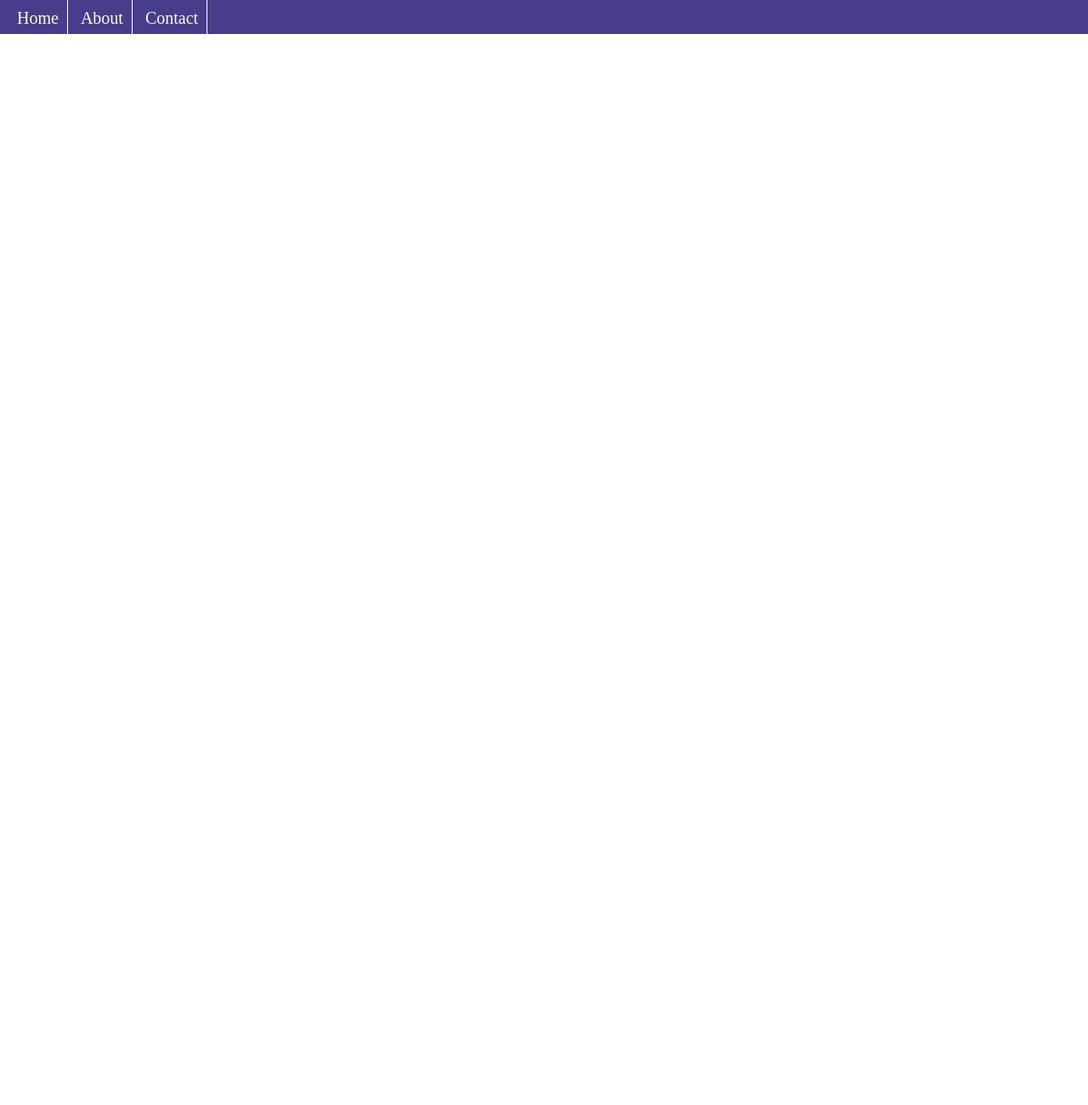
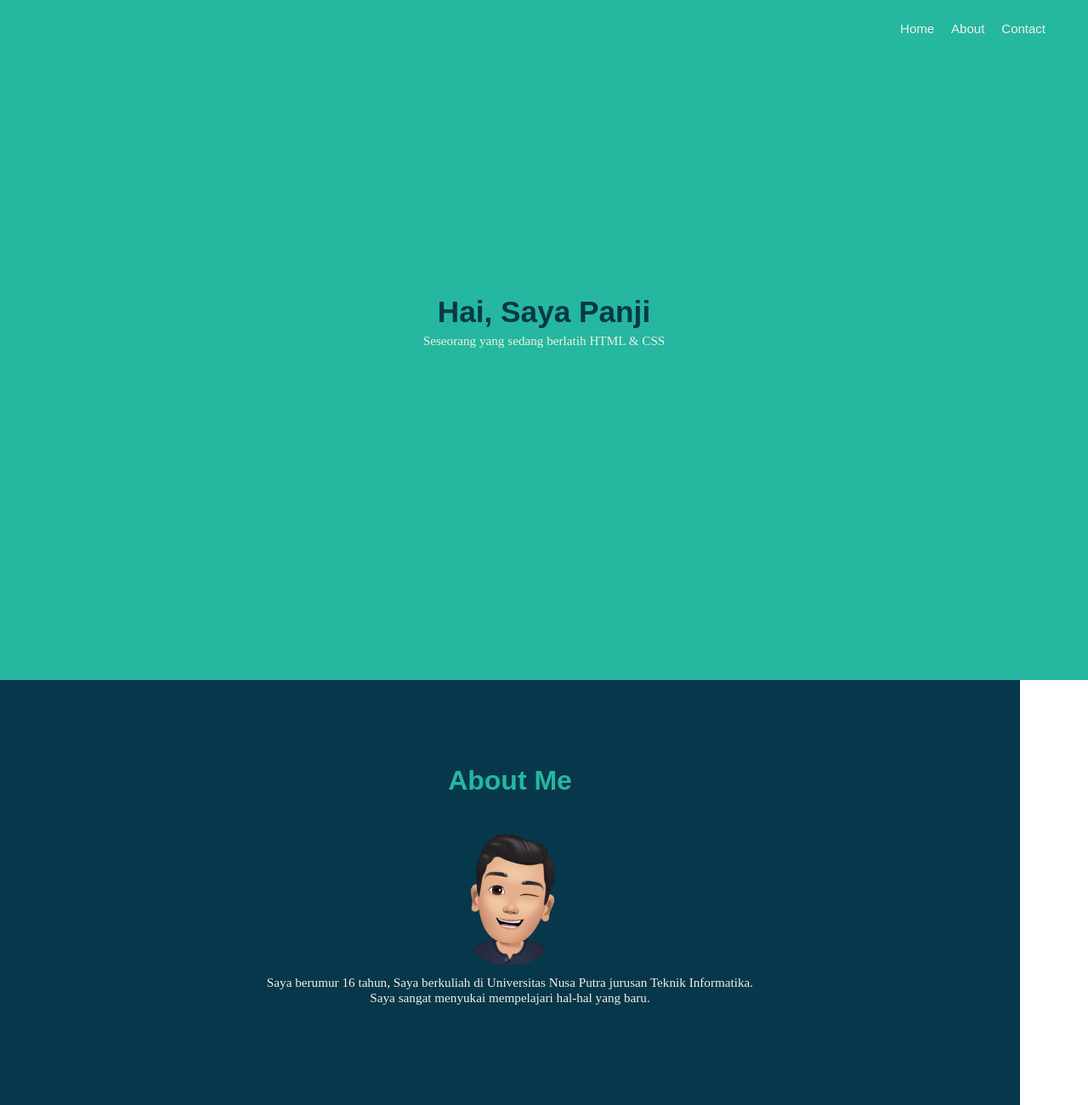
Before and after one commit to pnjia/latihanForMe, a website: page index.html in a window 1280 px wide. Shown: the top 1300 px of the page at 85% size. Before the commit the page ends 800 px from the top, so only its background shows below. Drawn offline with Linux system fonts and the light colour scheme.

Commit message:
berubah menjadi web portfolio

```diff
--- a/index.html
+++ b/index.html
@@ -8,12 +8,31 @@
     <link rel="stylesheet" href="styles.css" />
   </head>
   <body>
-    <div class="bar">
-      <ul>
-        <li><a href="#">Home</a></li>
-        <li><a href="#">About</a></li>
-        <li><a href="#">Contact</a></li>
-      </ul>
-    </div>
+    <header class="header">
+      <div class="navbar">
+        <ul class="menu">
+          <li><a href="#home">Home</a></li>
+          <li><a href="#about">About</a></li>
+          <li><a href="#">Contact</a></li>
+        </ul>
+      </div>
+      <div class="home" id="home">
+        <div class="nama container">
+          <h1>Hai, Saya Panji</h1>
+          <p>Seseorang yang sedang berlatih HTML & CSS</p>
+        </div>
+      </div>
+    </header>
+    <section class="about container" id="about">
+      <div class="penjelasan">
+        <div>
+          <h1>About Me</h1>
+        </div>
+        <img src="img/fbavatar.png" alt="avatar" class="center">
+        <p>Saya berumur 16 tahun, Saya berkuliah di Universitas Nusa Putra jurusan Teknik Informatika.
+          Saya sangat menyukai mempelajari hal-hal yang baru.
+        </p>
+      </div>
+    </section>
   </body>
 </html>
--- a/styles.css
+++ b/styles.css
@@ -1,28 +1,104 @@
-.bar {
-  background-color: darkslateblue;
+* {
+  margin: 0;
+  padding: 0;
+  box-sizing: border-box;
+}
+html {
+  scroll-behavior: smooth;
+}
+
+body {
+  font-family: "Poppins", sans-serif;
+}
+.header {
+  background-color: #25b79f;
+  height: 100vh;
+}
+.container {
+  max-width: 1200px;
+  width: 90%;
+}
+.center {
+  display: block;
+  margin-left: auto;
+  margin-right: auto;
+  width: 100%;
+}
+/* Navbar */
+.navbar {
   position: fixed;
   top: 0;
-  right: 0;
+  left: 0;
   width: 100%;
-  height: 40px;
+  background-color: black;
 }
-.bar ul li {
-  display: inline;
+.menu {
+  display: flex;
   padding: 10px;
-  border-right: 1px solid white;
+  position: absolute;
+  right: 30px;
+  margin-top: 10px;
 }
-.bar ul {
-  margin: 10px;
-  padding: 0;
-  list-style-type: none;
-  font-size: 20px;
+.menu li {
+  list-style: none;
+  padding: 5px;
+  font-size: 15px;
 }
-.bar ul li a {
+.menu a {
   text-decoration: none;
+  color: #f0f0e6;
+  padding: 5px;
 }
-.bar ul li a:link {
-  color: floralwhite;
+.menu a:hover {
+  border-bottom: 2px solid #f0f0e6;
 }
-.bar ul li a:visited {
-  color: black;
+/* home */
+.home .nama {
+  position: absolute;
+  color: #07374a;
+  top: 47%;
+  left: 50%;
+  transform: translate(-50%, -50%);
+  width: 100%;
+  text-align: center;
 }
+.home .nama h1 {
+  font-size: 2.2rem;
+  margin: 5px;
+}
+.home .nama p {
+  font-size: 0.95rem;
+  font-family: "roboto slab";
+  color: #f0f0e6;
+}
+/* about */
+.about {
+  height: 100vh;
+  width: 100%;
+  background-color: #07374a;
+}
+.penjelasan {
+  padding: 100px 0;
+}
+.penjelasan h1 {
+  color: #25b79f;
+  font-size: 2rem;
+  font-weight: 600;
+  text-align: center;
+}
+.penjelasan img {
+  width: 150px;
+  height: 200px;
+  object-fit: cover;
+  border-radius: 50%;
+}
+.penjelasan p {
+  color: #f0f0e6;
+  text-align: center;
+  font-size: 0.95rem;
+  font-family: "roboto slab";
+  width: 50%;
+  margin-left: auto;
+  margin-right: auto;
+  margin-top: 10px;
+}
```
Also changed, not shown: img/fbavatar.png (added).
